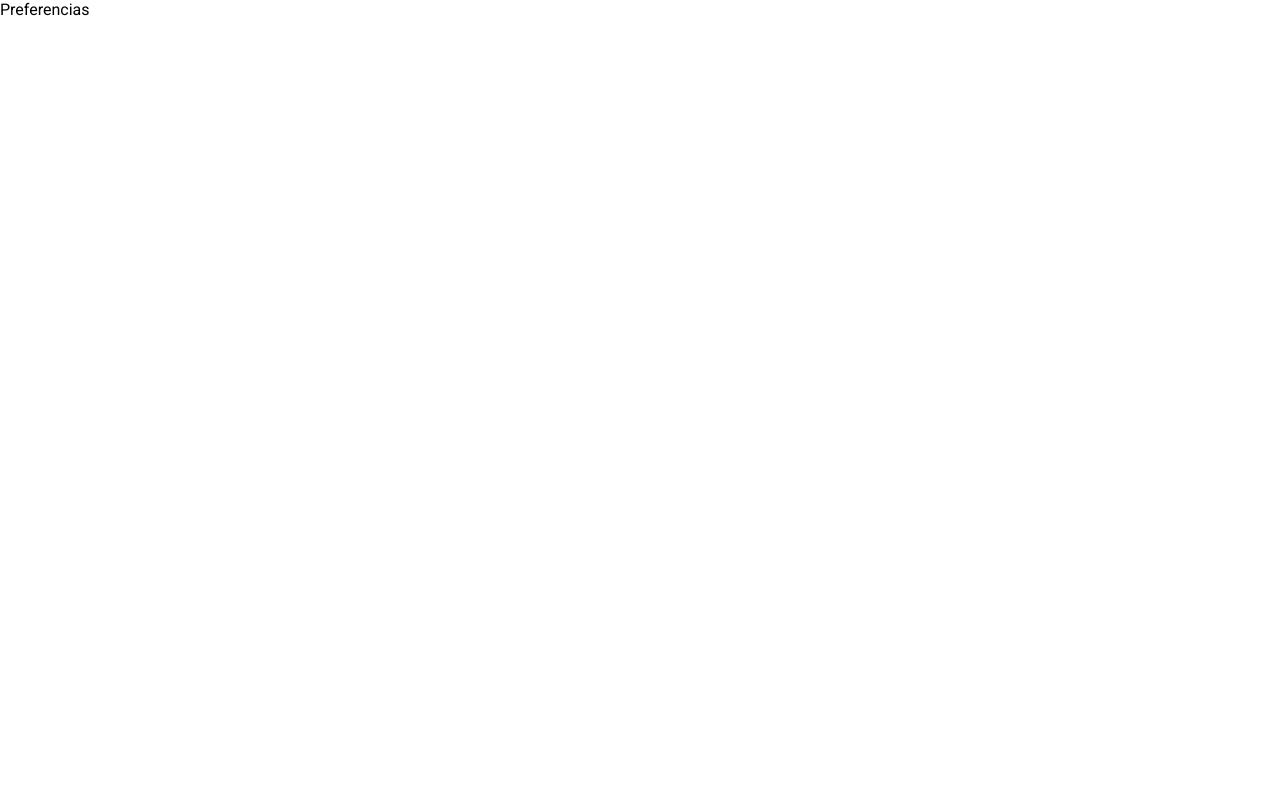
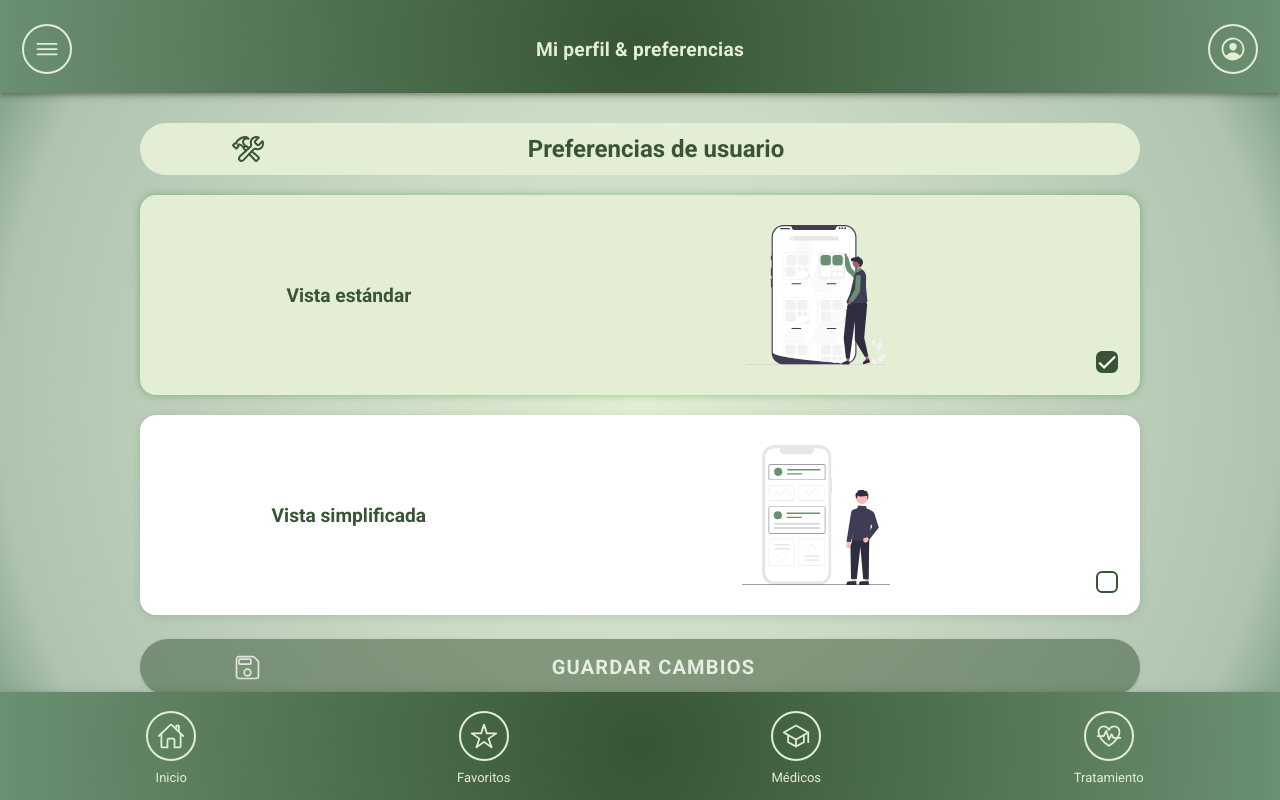
Before and after one commit to carlgar512/EasyFarma, a React (Vite) app in the folder gestionMedicaFront/: page /preferences in a window 1280 px wide. Built offline with nearby package versions, Linux system fonts and the light colour scheme.

Commit message:
Preferencias front acabado

```diff
--- a/gestionMedicaFront/src/components/preferencias/Preferencias.css
+++ b/gestionMedicaFront/src/components/preferencias/Preferencias.css
@@ -0,0 +1,182 @@
+.contentP {
+    display: flex;
+    justify-content: center;
+    align-items: center;
+    height: 100%;
+    width: 100%;
+    --background: radial-gradient(circle, var(--ion-color-customUltraLight) 0%, var(--ion-color-customLight) 85%, var(--ion-color-customMedium) 100%);
+}
+
+.contentPCentral {
+    display: flex;
+    flex-direction: column;
+    width: 100%;
+    margin-top: 30px;
+    margin-bottom: 30px;
+    justify-content: space-between;
+    align-items: center;
+    gap: 20px;
+}
+
+.titleContainerP {
+    background: var(--ion-color-customUltraLight);
+    max-width: 1000px;
+    width: 90%;
+    padding: 10px;
+    border-radius: 36px;
+    display: flex;
+    color: var(--ion-color-customDark);
+    align-items: center;
+    justify-content: center;
+}
+
+.tittleTextP {
+    font-family: var(--font-primary);
+    color: var(--ion-color-customDark);
+    font-size: 1.5rem;
+    font-weight: bold;
+    width: 80%;
+    display: flex;
+    justify-content: center;
+    align-items: center;
+}
+
+.buttonContainerP {
+    width: 100%;
+    display: flex;
+    flex-direction: column;
+    justify-content: center;
+    align-items: center;
+    gap: 10px;
+}
+
+.PButton {
+    width: 90%;
+    max-width: 1000px;
+    --background: var(--ion-color-customDark);
+}
+
+.PButton2 {
+    width: 90%;
+    max-width: 1000px;
+    --background: var(--ion-color-customRed);
+}
+
+.buttonTextP {
+    font-weight: bold;
+    width: 80%;
+}
+
+.PButton2:hover {
+    transform: scale(1.02);
+    transition: 0.3s ease-in-out;
+}
+
+.interfacesContainerGrid {
+    max-width: 1000px;
+    width: 90%;
+    display: flex;
+    flex-direction: column;
+    justify-content: stretch;
+    align-items: center;
+    gap: 20px;
+}
+
+.interfaceContainer {
+    background: white;
+    display: flex;
+    flex-direction: row;
+    justify-content: center;
+    align-items: center;
+    border-radius: 16px;
+    padding: 20px;
+    /* 👉 Espacio interior entre contenido y borde */
+    width: 100%;
+    height: clamp(200px, 25vh, 300px);
+    box-shadow: 0 2px 10px rgba(0, 0, 0, 0.1);
+    /* opcional, para más contraste */
+    cursor: pointer;
+    user-select: none;
+    transition: background-color 0.3s, border 0.3s;
+    border: 2px solid transparent;
+}
+
+@keyframes popSelect {
+    0% {
+        transform: scale(1);
+    }
+
+    50% {
+        transform: scale(1.03);
+    }
+
+    100% {
+        transform: scale(1);
+    }
+}
+
+@keyframes glow {
+    0% {
+        box-shadow: 0 0 0px rgba(0, 128, 0, 0.3);
+    }
+
+    50% {
+        box-shadow: 0 0 15px rgba(0, 128, 0, 0.4);
+    }
+
+    100% {
+        box-shadow: 0 0 0px rgba(0, 128, 0, 0.3);
+    }
+}
+
+.interfaceContainer.seleccionada {
+    background: var(--ion-color-customUltraLight);
+    border: 2px solid var(--ion-color-customUltraLight);
+    animation: popSelect 0.3s ease, glow 2s infinite ease-in-out;
+}
+
+.interfaceText {
+    width: 40%;
+    height: 100%;
+    display: flex;
+    justify-content: center;
+    align-items: center;
+    font-size: 1.2rem;
+    font-family: var(--font-primary);
+    font-weight: bold;
+    color: var(--ion-color-customDark);
+}
+
+.imgContainerP {
+    display: flex;
+    justify-content: center;
+    align-items: center;
+    flex-grow: 1;
+    height: 100%;
+    width: 60%;
+    overflow: hidden;
+    /* ✅ Esto evita desbordes */
+}
+
+.imgInterface {
+    width: 60%;
+    height: 90%;
+    object-fit: contain;
+}
+
+.ckeckContainer {
+    display: flex;
+    flex-direction: column;
+    justify-content: flex-end;
+    height: 100%;
+}
+
+ion-checkbox {
+    --size: 22px;
+    --checkbox-background-checked: var(--ion-color-customDark);
+}
+
+ion-checkbox::part(container) {
+    border-radius: 6px;
+    border: 2px solid var(--ion-color-customDark);
+}
--- a/gestionMedicaFront/src/components/preferencias/Preferencias.tsx
+++ b/gestionMedicaFront/src/components/preferencias/Preferencias.tsx
@@ -1,8 +1,111 @@
-import React from "react";
+import React, { useEffect, useState } from "react";
+import SideMenu from "../sideMenu/SideMenu";
+import { IonButton, IonCheckbox, IonContent, IonIcon, IonImg, IonPage } from "@ionic/react";
+import MainHeader from "../mainHeader/MainHeader";
+import MainFooter from "../mainFooter/MainFooter";
+import { arrowBackOutline, constructOutline, saveOutline } from "ionicons/icons";
+import './Preferencias.css'
 
 const Preferencias: React.FC = () => {
-    return(
-        <>Preferencias</>
+    const [valorOriginal, setValorOriginal] = useState(false);
+    const [accesibilidad, setAccesibilidad] = useState(false);
+
+    const cambiarVista = (nuevaVistaEsAccesible: boolean) => {
+        if (accesibilidad !== nuevaVistaEsAccesible) {
+            setAccesibilidad(nuevaVistaEsAccesible);
+        }
+    };
+    const handleVolver = () => {
+        window.history.back();
+    };
+
+    useEffect(() => {
+        // Simulación: obtener valor guardado desde el backend
+        // Aquí usarías fetch o axios
+        const cargarPreferencias = async () => {
+            // const response = await api.get('/usuario/preferencias');
+            const preferenciaGuardada = false; // Simulado
+            setValorOriginal(preferenciaGuardada);
+            setAccesibilidad(preferenciaGuardada);
+        };
+        cargarPreferencias();
+    }, []);
+
+    const guardarPreferencias = async () => {
+        if (accesibilidad !== valorOriginal) {
+            try {
+                // Aquí llamarías al backend:
+                // await api.post('/usuario/preferencias', { accesibilidad });
+                console.log("Guardado correctamente:", accesibilidad);
+                setValorOriginal(accesibilidad); // ✅ Actualiza estado original tras guardar
+            } catch (error) {
+                console.error("Error al guardar:", error);
+            }
+        }
+    };
+
+    return (
+        <>
+            <SideMenu />
+            <IonPage id="main-content">
+                <MainHeader tittle="Mi perfil & preferencias" />
+                <IonContent fullscreen className="contentP">
+                    <div className="contentPCentral">
+                        <div className="titleContainerP">
+                            <IonIcon
+                                slot="icon-only"
+                                icon={constructOutline}
+                                size="large"
+                            />
+                            <span className="tittleTextP">Preferencias de usuario</span>
+                        </div>
+                        <div className="interfacesContainerGrid">
+                            <div className={`interfaceContainer ${!accesibilidad ? 'seleccionada' : ''}`}
+                                onClick={() => cambiarVista(false)}
+                            >
+                                <span className="interfaceText">Vista estándar</span>
+                                <div className="imgContainerP">
+                                    <IonImg className="imgInterface" src="estandarInterface.svg" />
+                                </div>
+                                <div className="ckeckContainer">
+                                    <IonCheckbox checked={!accesibilidad} />
+                                </div>
+                            </div>
+                            <div className={`interfaceContainer ${accesibilidad ? 'seleccionada' : ''}`}
+                                onClick={() => cambiarVista(true)}
+                            >
+                                <span className="interfaceText">Vista simplificada</span>
+                                <div className="imgContainerP">
+                                    <IonImg className="imgInterface" src="simpleInterface.svg" />
+                                </div>
+                                <div className="ckeckContainer">
+                                    <IonCheckbox checked={accesibilidad} />
+                                </div>
+                            </div>
+                        </div>
+                        <div className="buttonContainerP">
+                            <IonButton
+                                size="large"
+                                expand="full"
+                                shape="round"
+                                className="PButton"
+                                onClick={guardarPreferencias}
+                                disabled={accesibilidad === valorOriginal}
+                            >
+                                <IonIcon slot="start" icon={saveOutline}></IonIcon>
+                                <span className="buttonTextP">Guardar cambios</span>
+                            </IonButton>
+                            <IonButton size="large" expand="full" shape="round" className="PButton2" onClick={handleVolver}>
+                                <IonIcon slot="start" icon={arrowBackOutline}></IonIcon>
+                                <span className="buttonTextP">Volver</span>
+                            </IonButton>
+                        </div>
+                    </div>
+
+                </IonContent>
+                <MainFooter />
+            </IonPage>
+        </>
     );
 };
 
--- a/gestionMedicaFront/src/components/tarjetaSeguro/TarjetaSeguro.css
+++ b/gestionMedicaFront/src/components/tarjetaSeguro/TarjetaSeguro.css
@@ -26,6 +26,7 @@
     display: flex;
     color: var(--ion-color-customDark);
     align-items: center;
+    justify-content: center;
 }
 
 .tittleTextTA {
@@ -33,7 +34,7 @@
     color: var(--ion-color-customDark);
     font-size: 1.5rem;
     font-weight: bold;
-    width: 100%;
+    width: 80%;
     display: flex;
     justify-content: center;
     align-items: center;
--- a/gestionMedicaFront/src/shared/operations.ts
+++ b/gestionMedicaFront/src/shared/operations.ts
@@ -87,10 +87,10 @@ export const operations: Operation[] = [
 export const perfilOperations: Operation[] = [
     {
         id: 10,
-        title: "Modificar información de perfil",
+        title: "Mi cuenta",
         description: "Modificá tus datos de usuario registrados y mantené tu perfil actualizado.",
         type: "Perfil",
-        icon: "createOutline",
+        icon: "optionsOutline",
         url: "/editProfile",
         img: "editPerfil.svg"
     },
```
Also changed, not shown: gestionMedicaFront/public/estandarInterface.svg (added), gestionMedicaFront/public/simpleInterface.svg (added).
